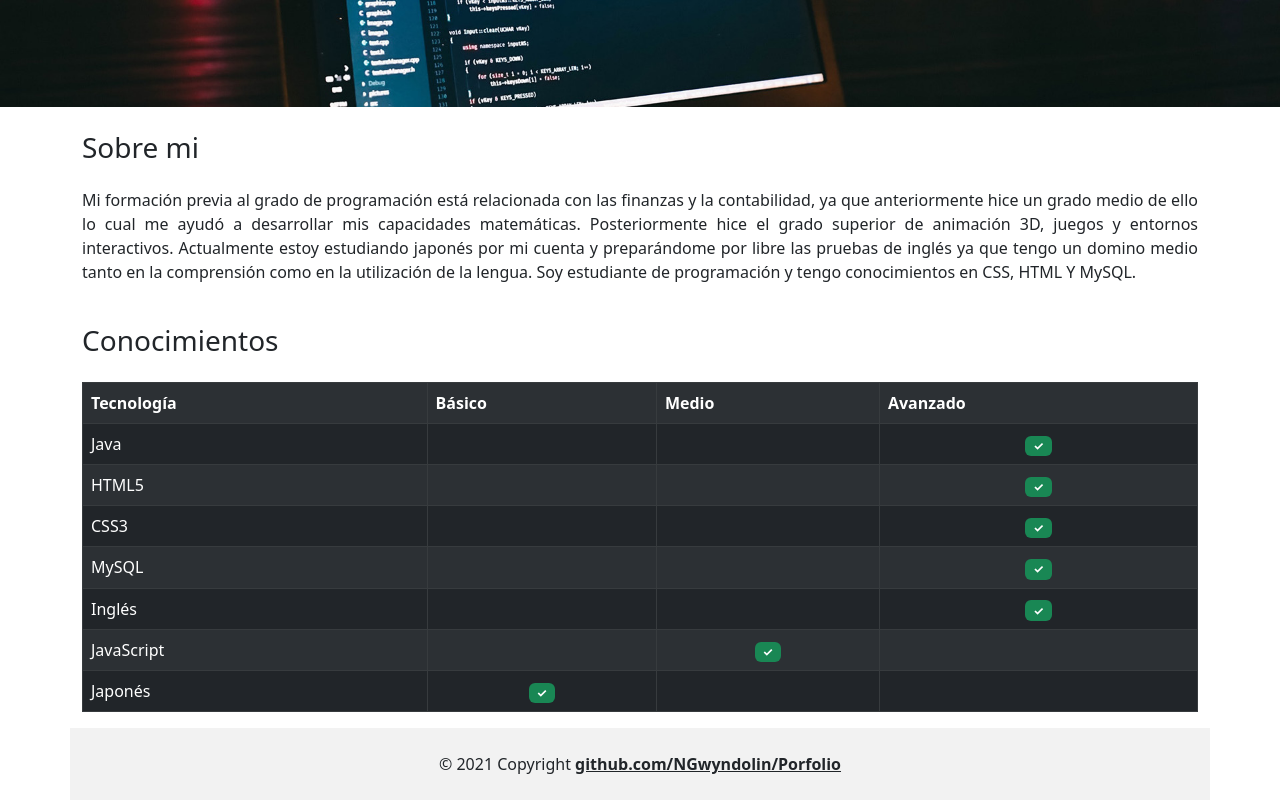
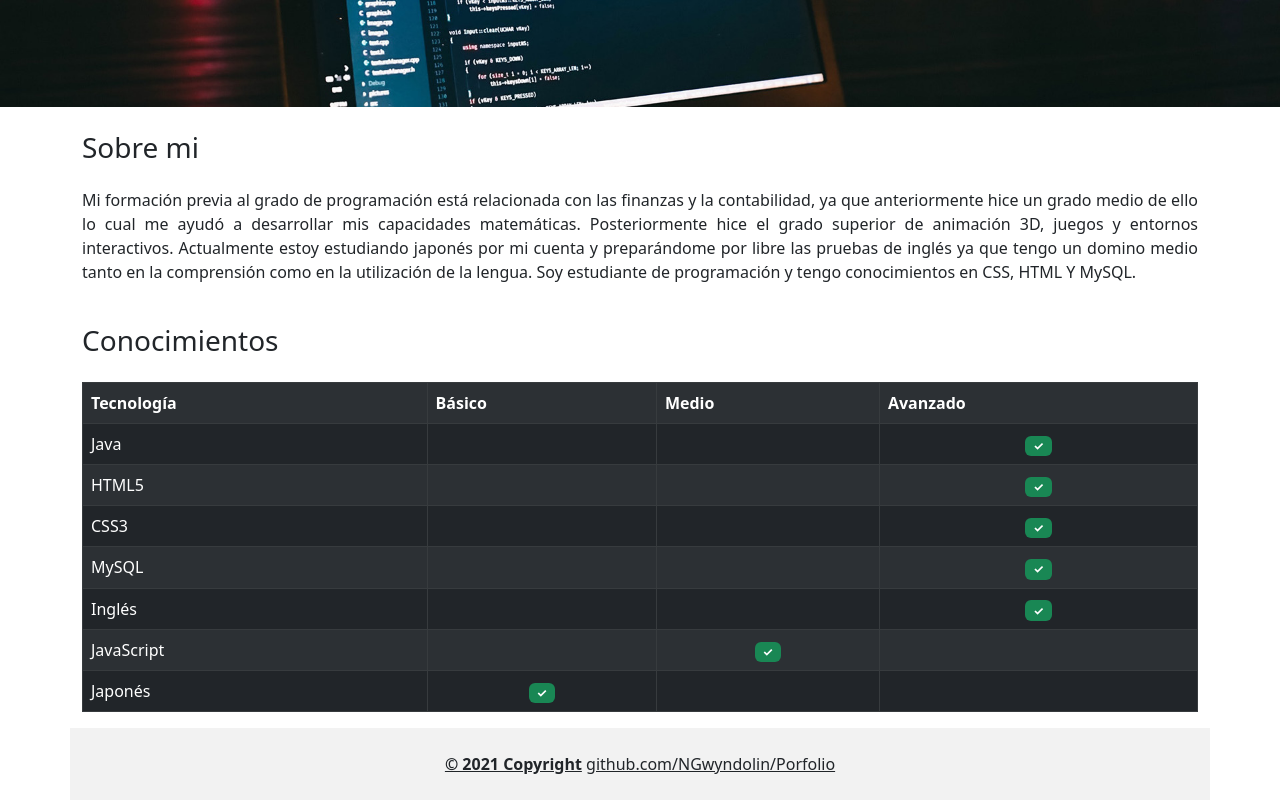
Before and after one commit to NGwyndolin/Porfolio, a plain HTML site: page Boostrap_1/index.html in a window 1280 px wide. Shown: the part 352-1152 px from the top of the page. Drawn offline with nearby package versions, Linux system fonts and the light colour scheme.

Commit message:
Update index.html

```diff
--- a/Boostrap_1/index.html
+++ b/Boostrap_1/index.html
@@ -116,10 +116,8 @@
     <footer>
       <!-- Copyright -->
       <div class="container text-center p-4" style="background-color: rgba(0, 0, 0, 0.05);">
-        © 2021 Copyright
-        <a class="text-reset fw-bold" href="https://mdbootstrap.com/%22%3EMDBootstrap.com"</a>
-            github.com/NGwyndolin/Porfolio
-        <a class="text-reset" href="https://github.com/NGwyndolin/Porfolio"</a>
+        <a class="text-reset fw-bold" href="https://mdbootstrap.com/%22%3EMDBootstrap.com"> © 2021 Copyright</a>
+        <a class="text-reset" href="https://github.com/NGwyndolin/Porfolio">github.com/NGwyndolin/Porfolio</a>
       </div>
     </footer>
 
```
